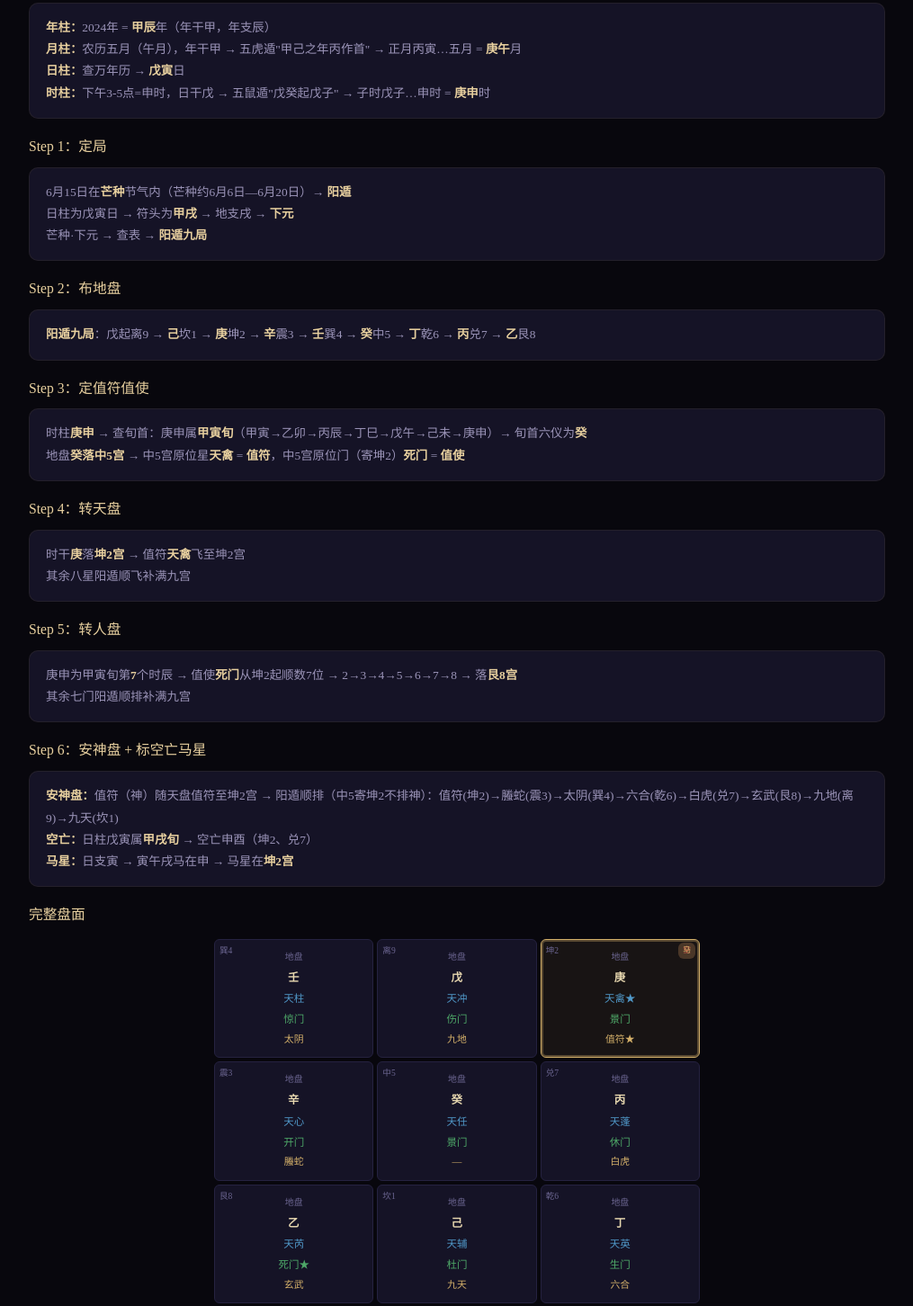
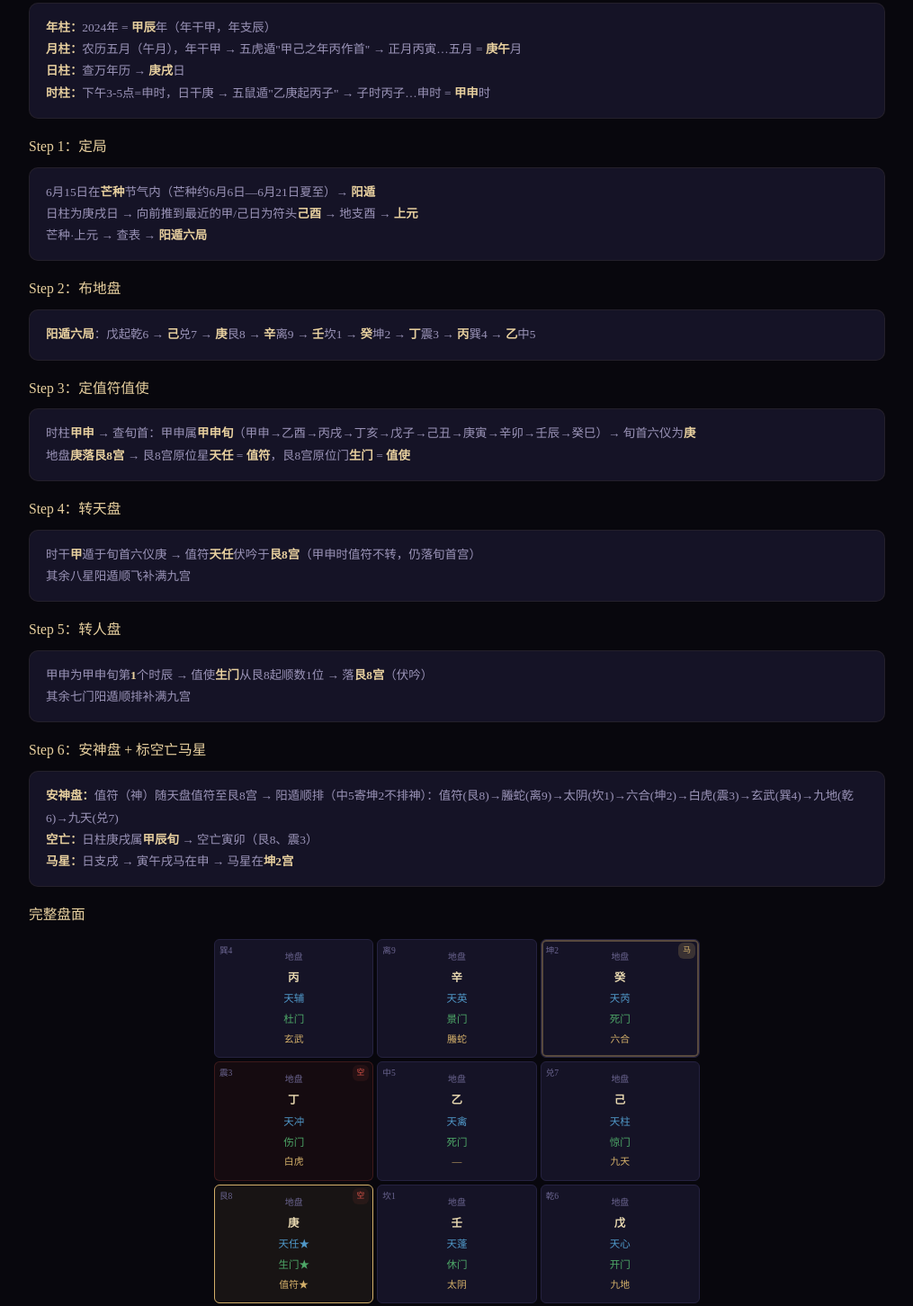
Before and after one commit to liuminasd/xuanmen, a plain HTML site: page 奇门遁甲/02-排盘.html in a window 1280 px wide. Shown: the part 5812-7264 px from the top of the page at 90% size, without its empty margins (132-1147 px from the left). Drawn offline with Linux system fonts and the light colour scheme.

Commit message:
修复奇门排盘引擎三处算法bug + 重做排盘案例盘面
交叉审查（Claude+DeepSeek）发现并修复：
1. niFei 逆飞负数取模越界：双重取模保证结果恒正
2. 时干落宫：六甲时辰时干为甲应遁于旬首六仪实现伏吟；时干落中5寄坤2
3. 八门九宫环序：休死伤杜开惊生景（跳过中5）

同步重做静态案例盘面（2024-06-15 申时）：
- 日柱庚戌、时柱甲申（甲申旬伏吟）、阳遁6局上元
- 值符天任/值使生门，空亡艮8震3，马星坤2

```diff
--- a/奇门遁甲/02-排盘.html
+++ b/奇门遁甲/02-排盘.html
@@ -475,59 +475,59 @@ footer{text-align:center;padding:40px 20px;color:var(--text-dim);font-size:.74re
 <div class="em">
   <strong>年柱：</strong>2024年 = <strong>甲辰</strong>年（年干甲，年支辰）<br>
   <strong>月柱：</strong>农历五月（午月），年干甲 → 五虎遁"甲己之年丙作首" → 正月丙寅…五月 = <strong>庚午</strong>月<br>
-  <strong>日柱：</strong>查万年历 → <strong>戊寅</strong>日<br>
-  <strong>时柱：</strong>下午3-5点=申时，日干戊 → 五鼠遁"戊癸起戊子" → 子时戊子…申时 = <strong>庚申</strong>时
+  <strong>日柱：</strong>查万年历 → <strong>庚戌</strong>日<br>
+  <strong>时柱：</strong>下午3-5点=申时，日干庚 → 五鼠遁"乙庚起丙子" → 子时丙子…申时 = <strong>甲申</strong>时
 </div>
 
 <h3>Step 1：定局</h3>
 <div class="em">
-  6月15日在<strong>芒种</strong>节气内（芒种约6月6日—6月20日）→ <strong>阳遁</strong><br>
-  日柱为戊寅日 → 符头为<strong>甲戌</strong> → 地支戌 → <strong>下元</strong><br>
-  芒种·下元 → 查表 → <strong>阳遁九局</strong>
+  6月15日在<strong>芒种</strong>节气内（芒种约6月6日—6月21日夏至）→ <strong>阳遁</strong><br>
+  日柱为庚戌日 → 向前推到最近的甲/己日为符头<strong>己酉</strong> → 地支酉 → <strong>上元</strong><br>
+  芒种·上元 → 查表 → <strong>阳遁六局</strong>
 </div>
 
 <h3>Step 2：布地盘</h3>
 <div class="em">
-  <strong>阳遁九局</strong>：戊起离9 → <strong>己</strong>坎1 → <strong>庚</strong>坤2 → <strong>辛</strong>震3 → <strong>壬</strong>巽4 → <strong>癸</strong>中5 → <strong>丁</strong>乾6 → <strong>丙</strong>兑7 → <strong>乙</strong>艮8
+  <strong>阳遁六局</strong>：戊起乾6 → <strong>己</strong>兑7 → <strong>庚</strong>艮8 → <strong>辛</strong>离9 → <strong>壬</strong>坎1 → <strong>癸</strong>坤2 → <strong>丁</strong>震3 → <strong>丙</strong>巽4 → <strong>乙</strong>中5
 </div>
 
 <h3>Step 3：定值符值使</h3>
 <div class="em">
-  时柱<strong>庚申</strong> → 查旬首：庚申属<strong>甲寅旬</strong>（甲寅→乙卯→丙辰→丁巳→戊午→己未→庚申）→ 旬首六仪为<strong>癸</strong><br>
-  地盘<strong>癸落中5宫</strong> → 中5宫原位星<strong>天禽</strong> = <strong>值符</strong>，中5宫原位门（寄坤2）<strong>死门</strong> = <strong>值使</strong>
+  时柱<strong>甲申</strong> → 查旬首：甲申属<strong>甲申旬</strong>（甲申→乙酉→丙戌→丁亥→戊子→己丑→庚寅→辛卯→壬辰→癸巳）→ 旬首六仪为<strong>庚</strong><br>
+  地盘<strong>庚落艮8宫</strong> → 艮8宫原位星<strong>天任</strong> = <strong>值符</strong>，艮8宫原位门<strong>生门</strong> = <strong>值使</strong>
 </div>
 
 <h3>Step 4：转天盘</h3>
 <div class="em">
-  时干<strong>庚</strong>落<strong>坤2宫</strong> → 值符<strong>天禽</strong>飞至坤2宫<br>
+  时干<strong>甲</strong>遁于旬首六仪庚 → 值符<strong>天任</strong>伏吟于<strong>艮8宫</strong>（甲申时值符不转，仍落旬首宫）<br>
   其余八星阳遁顺飞补满九宫
 </div>
 
 <h3>Step 5：转人盘</h3>
 <div class="em">
-  庚申为甲寅旬第<strong>7</strong>个时辰 → 值使<strong>死门</strong>从坤2起顺数7位 → 2→3→4→5→6→7→8 → 落<strong>艮8宫</strong><br>
+  甲申为甲申旬第<strong>1</strong>个时辰 → 值使<strong>生门</strong>从艮8起顺数1位 → 落<strong>艮8宫</strong>（伏吟）<br>
   其余七门阳遁顺排补满九宫
 </div>
 
 <h3>Step 6：安神盘 + 标空亡马星</h3>
 <div class="em">
-  <strong>安神盘：</strong>值符（神）随天盘值符至坤2宫 → 阳遁顺排（中5寄坤2不排神）：值符(坤2)→螣蛇(震3)→太阴(巽4)→六合(乾6)→白虎(兑7)→玄武(艮8)→九地(离9)→九天(坎1)<br>
-  <strong>空亡：</strong>日柱戊寅属<strong>甲戌旬</strong> → 空亡申酉（坤2、兑7）<br>
-  <strong>马星：</strong>日支寅 → 寅午戌马在申 → 马星在<strong>坤2宫</strong>
+  <strong>安神盘：</strong>值符（神）随天盘值符至艮8宫 → 阳遁顺排（中5寄坤2不排神）：值符(艮8)→螣蛇(离9)→太阴(坎1)→六合(坤2)→白虎(震3)→玄武(巽4)→九地(乾6)→九天(兑7)<br>
+  <strong>空亡：</strong>日柱庚戌属<strong>甲辰旬</strong> → 空亡寅卯（艮8、震3）<br>
+  <strong>马星：</strong>日支戌 → 寅午戌马在申 → 马星在<strong>坤2宫</strong>
 </div>
 
 <h3>完整盘面</h3>
 <div class="case-pan">
 <div class="pan-grid">
-  <div class="pan-cell" id="demo-s4"><span class="pc-num">巽4</span><span class="pc-name">地盘</span><span class="pc-di">壬</span><span class="pc-star">天柱</span><span class="pc-men">惊门</span><span class="pc-shen">太阴</span></div>
-  <div class="pan-cell" id="demo-s9"><span class="pc-num">离9</span><span class="pc-name">地盘</span><span class="pc-di">戊</span><span class="pc-star">天冲</span><span class="pc-men">伤门</span><span class="pc-shen">九地</span></div>
-  <div class="pan-cell kong ma zhi-fu" id="demo-s2"><span class="pc-num">坤2</span><span class="pc-name">地盘</span><span class="pc-di">庚</span><span class="pc-star">天禽★</span><span class="pc-men">景门</span><span class="pc-shen">值符★</span><span class="pc-badge kw">空</span><span class="pc-badge ms">马</span></div>
-  <div class="pan-cell" id="demo-s3"><span class="pc-num">震3</span><span class="pc-name">地盘</span><span class="pc-di">辛</span><span class="pc-star">天心</span><span class="pc-men">开门</span><span class="pc-shen">螣蛇</span></div>
-  <div class="pan-cell" id="demo-s5"><span class="pc-num">中5</span><span class="pc-name">地盘</span><span class="pc-di">癸</span><span class="pc-star">天任</span><span class="pc-men">景门</span><span class="pc-shen">—</span></div>
-  <div class="pan-cell" id="demo-s7"><span class="pc-num">兑7</span><span class="pc-name">地盘</span><span class="pc-di">丙</span><span class="pc-star">天蓬</span><span class="pc-men">休门</span><span class="pc-shen">白虎</span></div>
-  <div class="pan-cell" id="demo-s8"><span class="pc-num">艮8</span><span class="pc-name">地盘</span><span class="pc-di">乙</span><span class="pc-star">天芮</span><span class="pc-men">死门★</span><span class="pc-shen">玄武</span></div>
-  <div class="pan-cell" id="demo-s1"><span class="pc-num">坎1</span><span class="pc-name">地盘</span><span class="pc-di">己</span><span class="pc-star">天辅</span><span class="pc-men">杜门</span><span class="pc-shen">九天</span></div>
-  <div class="pan-cell" id="demo-s6"><span class="pc-num">乾6</span><span class="pc-name">地盘</span><span class="pc-di">丁</span><span class="pc-star">天英</span><span class="pc-men">生门</span><span class="pc-shen">六合</span></div>
+  <div class="pan-cell" id="demo-s4"><span class="pc-num">巽4</span><span class="pc-name">地盘</span><span class="pc-di">丙</span><span class="pc-star">天辅</span><span class="pc-men">杜门</span><span class="pc-shen">玄武</span></div>
+  <div class="pan-cell" id="demo-s9"><span class="pc-num">离9</span><span class="pc-name">地盘</span><span class="pc-di">辛</span><span class="pc-star">天英</span><span class="pc-men">景门</span><span class="pc-shen">螣蛇</span></div>
+  <div class="pan-cell ma" id="demo-s2"><span class="pc-num">坤2</span><span class="pc-name">地盘</span><span class="pc-di">癸</span><span class="pc-star">天芮</span><span class="pc-men">死门</span><span class="pc-shen">六合</span><span class="pc-badge ms">马</span></div>
+  <div class="pan-cell kong" id="demo-s3"><span class="pc-num">震3</span><span class="pc-name">地盘</span><span class="pc-di">丁</span><span class="pc-star">天冲</span><span class="pc-men">伤门</span><span class="pc-shen">白虎</span><span class="pc-badge kw">空</span></div>
+  <div class="pan-cell" id="demo-s5"><span class="pc-num">中5</span><span class="pc-name">地盘</span><span class="pc-di">乙</span><span class="pc-star">天禽</span><span class="pc-men">死门</span><span class="pc-shen">—</span></div>
+  <div class="pan-cell" id="demo-s7"><span class="pc-num">兑7</span><span class="pc-name">地盘</span><span class="pc-di">己</span><span class="pc-star">天柱</span><span class="pc-men">惊门</span><span class="pc-shen">九天</span></div>
+  <div class="pan-cell kong zhi-fu" id="demo-s8"><span class="pc-num">艮8</span><span class="pc-name">地盘</span><span class="pc-di">庚</span><span class="pc-star">天任★</span><span class="pc-men">生门★</span><span class="pc-shen">值符★</span><span class="pc-badge kw">空</span></div>
+  <div class="pan-cell" id="demo-s1"><span class="pc-num">坎1</span><span class="pc-name">地盘</span><span class="pc-di">壬</span><span class="pc-star">天蓬</span><span class="pc-men">休门</span><span class="pc-shen">太阴</span></div>
+  <div class="pan-cell" id="demo-s6"><span class="pc-num">乾6</span><span class="pc-name">地盘</span><span class="pc-di">戊</span><span class="pc-star">天心</span><span class="pc-men">开门</span><span class="pc-shen">九地</span></div>
 </div>
 </div>
 <p style="color:var(--text-dim);font-size:.78rem;text-align:center;margin-top:8px">★ = 值符星/值使门/值符神 &nbsp;|&nbsp; <span class="pc-badge kw">空</span> 空亡宫 &nbsp;|&nbsp; <span class="pc-badge ms">马</span> 马星宫</p>
@@ -858,7 +858,8 @@ function shunFei(startGong, steps) {
 
 // 宫位逆飞 (阴遁)
 function niFei(startGong, steps) {
-  return ((startGong - 1 - steps + 9) % 9) + 1;
+  // 双重取模保证结果始终为正（JS 负数取模得负数，须再 +9 归正）
+  return (((startGong - 1 - steps) % 9) + 9) % 9 + 1;
 }
 
 // 主排盘函数
@@ -904,12 +905,17 @@ function paiPan(year, month, day, shiChenIndex) {
   const zhiShiMen = BA_MEN.find(m => m.gong === zhiShiGong) || BA_MEN[0];
 
   // Step 4: 转天盘
-  // 时干在地盘落宫
+  // 时干在地盘落宫（六甲时辰时干为甲，甲遁于旬首六仪，值符落旬首宫实现伏吟）
   const shiGan = shiGZ.gan;
   let shiGanGong = 1;
-  for (let g = 1; g <= 9; g++) {
-    if (diPan[g] === shiGan) { shiGanGong = g; break; }
+  if (shiGan === 0) {
+    shiGanGong = xunShouGong; // 时干为甲 → 值符伏吟于旬首宫
+  } else {
+    for (let g = 1; g <= 9; g++) {
+      if (diPan[g] === shiGan) { shiGanGong = g; break; }
+    }
   }
+  if (shiGanGong === 5) shiGanGong = 2; // 时干落中5宫寄坤2
 
   // 天盘九星: 值符飞到时干落宫, 其余顺/逆排
   const tianPan = {}; // {宫位: 星名}
@@ -951,8 +957,8 @@ function paiPan(year, month, day, shiChenIndex) {
   const renPan = {};
   const menOrder = [
     {name:'休门',gong:1},{name:'死门',gong:2},{name:'伤门',gong:3},
-    {name:'杜门',gong:4},{name:'景门',gong:9},{name:'开门',gong:6},
-    {name:'惊门',gong:7},{name:'生门',gong:8}
+    {name:'杜门',gong:4},{name:'开门',gong:6},{name:'惊门',gong:7},
+    {name:'生门',gong:8},{name:'景门',gong:9}
   ];
   const zhiShiGongIdx = menOrder.findIndex(m => m.name === zhiShiMen.name);
 
```
